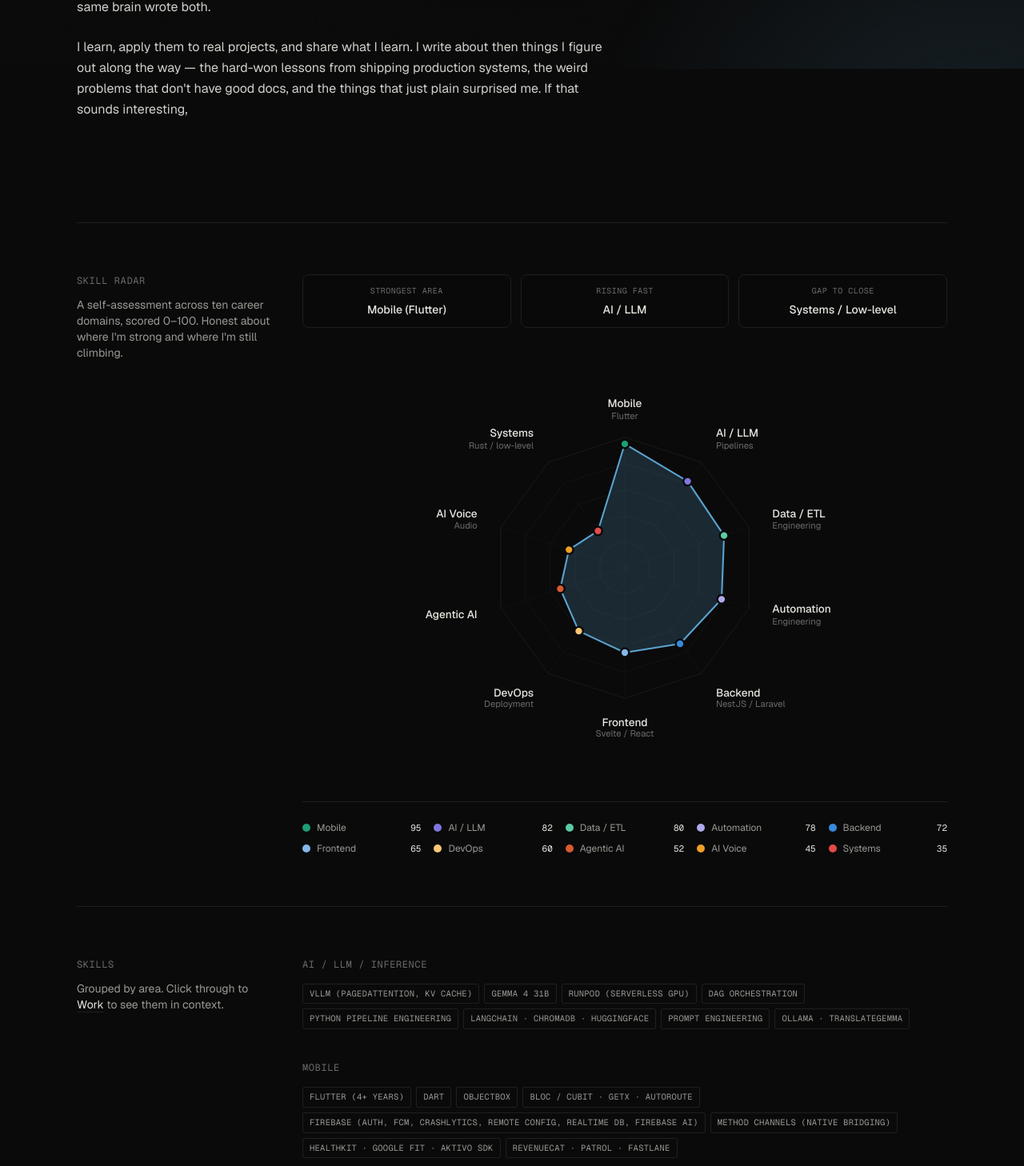
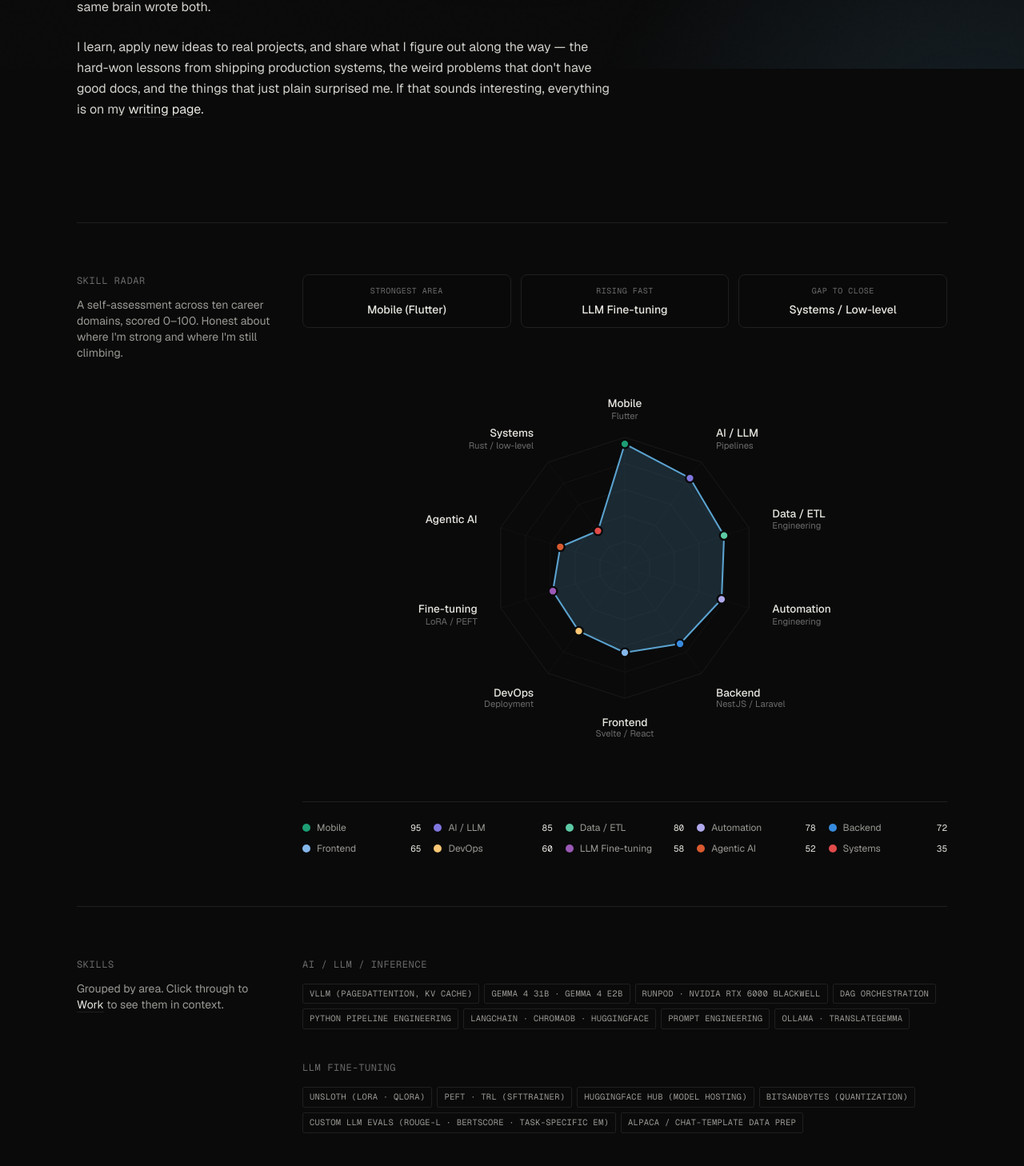
Before and after one commit to TarunNagaSai/TarunNagaSai, a Next.js app: page /about in a window 1280 px wide. Shown: the part 714-2172 px from the top of the page at 80% size. Built offline with nearby package versions, Linux system fonts and the light colour scheme.

Commit message:
fix: update skill scores and descriptions in SkillRadar component

```diff
--- a/app/about/page.tsx
+++ b/app/about/page.tsx
@@ -15,13 +15,24 @@ const SKILLS = [
     group: 'AI / LLM / Inference',
     items: [
       'vLLM (PagedAttention, KV cache)',
-      'Gemma 4 31B',
-      'RunPod (serverless GPU)',
+      'Gemma 4 31B · Gemma 4 E2B',
+      'RunPod · NVIDIA RTX 6000 Blackwell',
       'DAG orchestration',
       'Python pipeline engineering',
       'LangChain · ChromaDB · HuggingFace',
       'Prompt engineering',
       'Ollama · TranslateGemma',
+    ],
+  },
+  {
+    group: 'LLM Fine-tuning',
+    items: [
+      'Unsloth (LoRA · QLoRA)',
+      'PEFT · TRL (SFTTrainer)',
+      'HuggingFace Hub (model hosting)',
+      'bitsandbytes (quantization)',
+      'Custom LLM evals (ROUGE-L · BERTScore · task-specific EM)',
+      'Alpaca / chat-template data prep',
     ],
   },
   {
@@ -51,7 +62,13 @@ const SKILLS = [
   },
   {
     group: 'Currently learning',
-    items: ['ML math (linear algebra, probability)', 'Training models from scratch', 'LLM architecture (attention, tokenization)', 'Agentic systems (memory, planning, evals)'],
+    items: [
+      'ML math (linear algebra, probability)',
+      'Distributed training (FSDP · DeepSpeed)',
+      'LLM architecture (attention, tokenization)',
+      'Agentic systems (memory, planning, evals)',
+      'GGUF / Ollama model deployment',
+    ],
   },
 ];
 
@@ -95,7 +112,14 @@ export default function AboutPage() {
               side, because the same brain wrote both.
             </p>
             <p>
-              I learn, apply them to real projects, and share what I learn. I write about then things I figure out along the way — the hard-won lessons from shipping production systems, the weird problems that don't have good docs, and the things that just plain surprised me. If that sounds interesting,
+              I learn, apply new ideas to real projects, and share what I figure out along the way — the hard-won lessons from shipping production systems, the weird problems that don't have good docs, and the things that just plain surprised me. If that sounds interesting, everything is on my{' '}
+              <a
+                href="/writing"
+                className="text-fg underline decoration-border underline-offset-4 hover:decoration-accent transition-colors"
+              >
+                writing page
+              </a>
+              .
             </p>
           </div>
         </Reveal>
--- a/components/about/SkillRadar.tsx
+++ b/components/about/SkillRadar.tsx
@@ -7,20 +7,20 @@ type Skill = {
 
 const SKILLS: Skill[] = [
   { label: 'Mobile', sub: 'Flutter', score: 95, color: '#1D9E75' },
-  { label: 'AI / LLM', sub: 'Pipelines', score: 82, color: '#7F77DD' },
+  { label: 'AI / LLM', sub: 'Pipelines', score: 85, color: '#7F77DD' },
   { label: 'Data / ETL', sub: 'Engineering', score: 80, color: '#5DCAA5' },
   { label: 'Automation', sub: 'Engineering', score: 78, color: '#AFA9EC' },
   { label: 'Backend', sub: 'NestJS / Laravel', score: 72, color: '#378ADD' },
   { label: 'Frontend', sub: 'Svelte / React', score: 65, color: '#85B7EB' },
   { label: 'DevOps', sub: 'Deployment', score: 60, color: '#FAC775' },
+  { label: 'LLM Fine-tuning', sub: 'LoRA / PEFT', score: 58, color: '#9B59B6' },
   { label: 'Agentic AI', score: 52, color: '#D85A30' },
-  { label: 'AI Voice', sub: 'Audio', score: 45, color: '#EF9F27' },
   { label: 'Systems', sub: 'Rust / low-level', score: 35, color: '#E24B4A' },
 ];
 
 const HIGHLIGHTS = [
   { label: 'Strongest area', value: 'Mobile (Flutter)' },
-  { label: 'Rising fast', value: 'AI / LLM' },
+  { label: 'Rising fast', value: 'LLM Fine-tuning' },
   { label: 'Gap to close', value: 'Systems / Low-level' },
 ];
 
@@ -84,9 +84,9 @@ export function SkillRadar() {
           viewBox={`0 0 ${SIZE} ${SIZE}`}
           className="block w-full h-auto"
           role="img"
-          aria-label="Radar chart of skill strength across 10 domains"
+          aria-label="Radar chart of skill strength across 10 career domains"
         >
-          <title>Skill strength across 10 domains</title>
+          <title>Skill strength across 10 career domains</title>
           <desc>
             {SKILLS.map((s) => `${s.label}: ${s.score}`).join('. ')}
           </desc>
```
